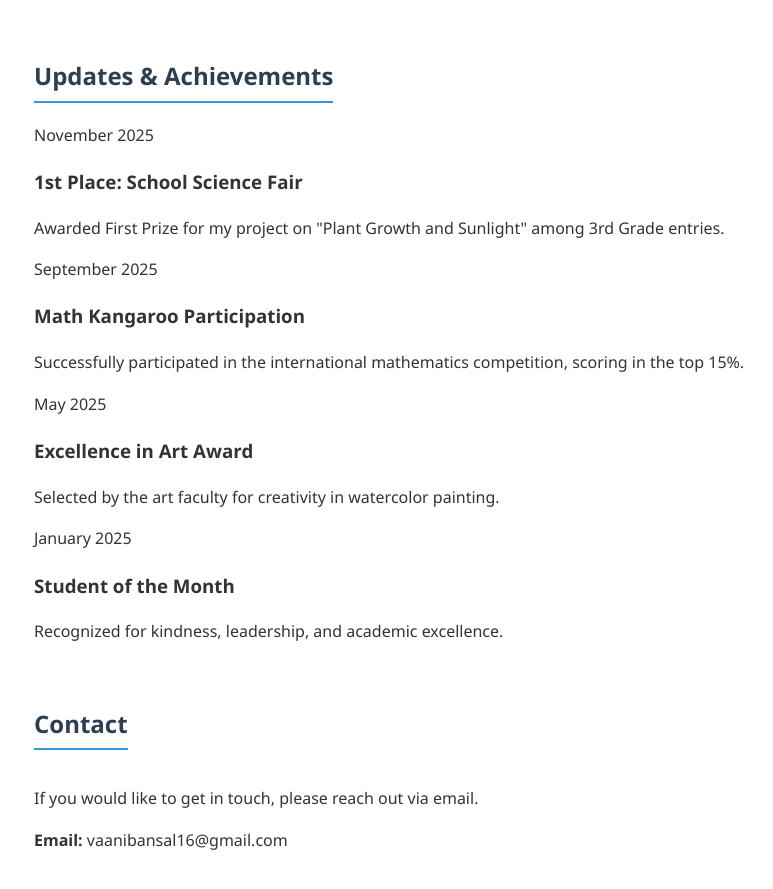
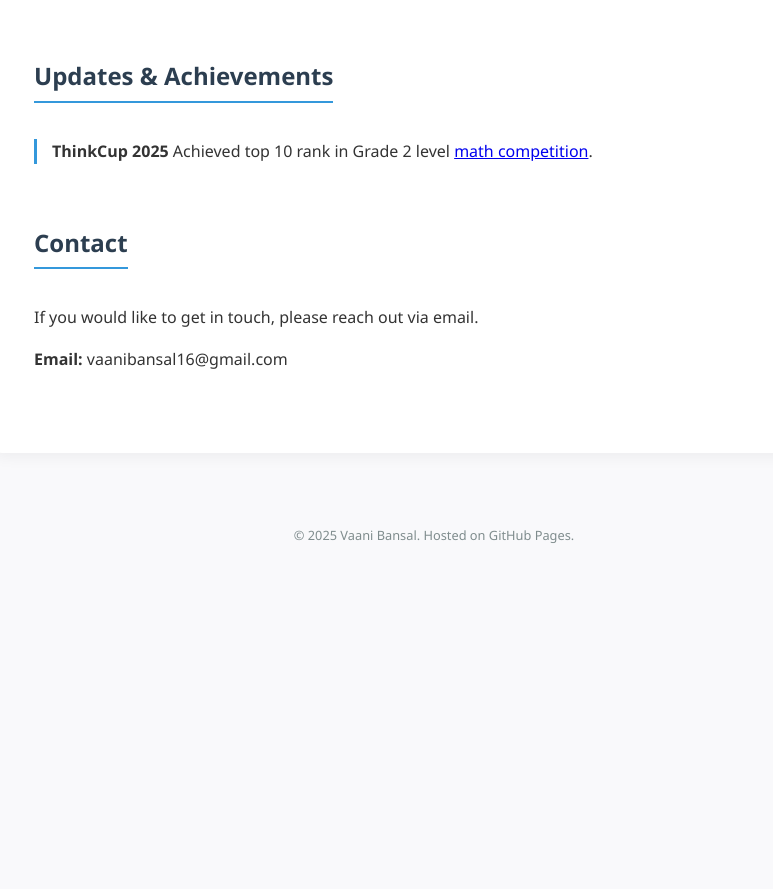
Before and after one commit to vaani-bansal/vaani-bansal.github.io, a plain HTML site: page index.html in a window 1280 px wide. Shown: the part 867-1756 px from the top of the page, without its empty margins (206-979 px from the left). After the commit the page ends 1446 px from the top, so only its background shows below. Drawn offline with Linux system fonts and the light colour scheme.

Commit message:
Update index.html

```diff
--- a/index.html
+++ b/index.html
@@ -143,33 +143,9 @@
 
         <section>
             <h2>Updates & Achievements</h2>
-            <div class="timeline">
-
-                <div class="timeline-item">
-                    <span class="timeline-date">November 2025</span>
-                    <h3 class="timeline-title">1st Place: School Science Fair</h3>
-                    <p class="timeline-desc">Awarded First Prize for my project on "Plant Growth and Sunlight" among 3rd Grade entries.</p>
-                </div>
-
-                <div class="timeline-item">
-                    <span class="timeline-date">September 2025</span>
-                    <h3 class="timeline-title">Math Kangaroo Participation</h3>
-                    <p class="timeline-desc">Successfully participated in the international mathematics competition, scoring in the top 15%.</p>
-                </div>
-
-                <div class="timeline-item">
-                    <span class="timeline-date">May 2025</span>
-                    <h3 class="timeline-title">Excellence in Art Award</h3>
-                    <p class="timeline-desc">Selected by the art faculty for creativity in watercolor painting.</p>
-                </div>
-
-                <div class="timeline-item">
-                    <span class="timeline-date">January 2025</span>
-                    <h3 class="timeline-title">Student of the Month</h3>
-                    <p class="timeline-desc">Recognized for kindness, leadership, and academic excellence.</p>
-                </div>
-
-            </div>
+            <ul>
+                <li><strong>ThinkCup 2025</strong> Achieved top 10 rank in Grade 2 level <a href="https://www.thethinkacademy.com/G2Result?moduleId=6280&current=1">math competition</a>.</li>
+            </ul>
         </section>
         <section>
             <h2>Contact</h2>
```
